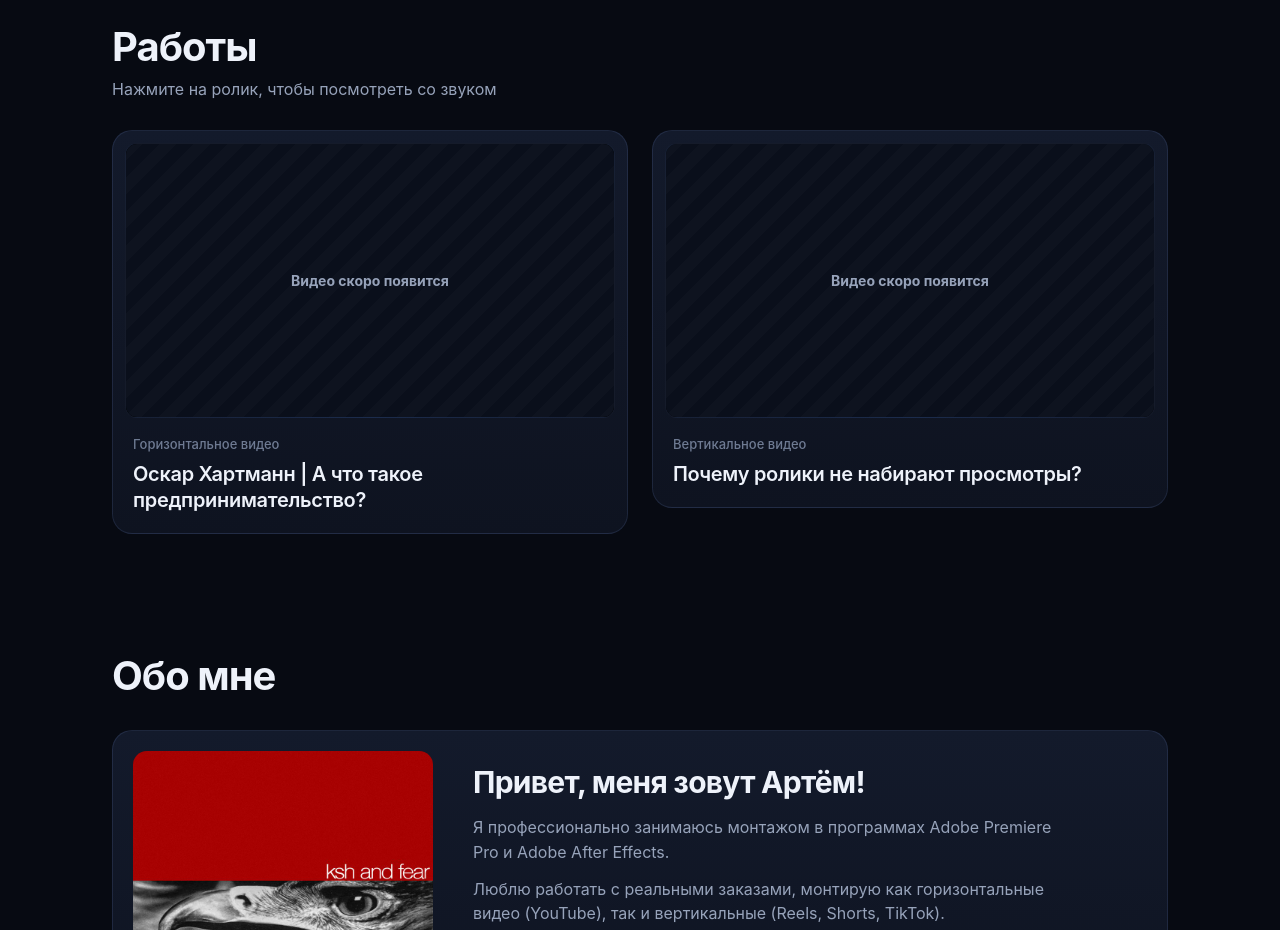
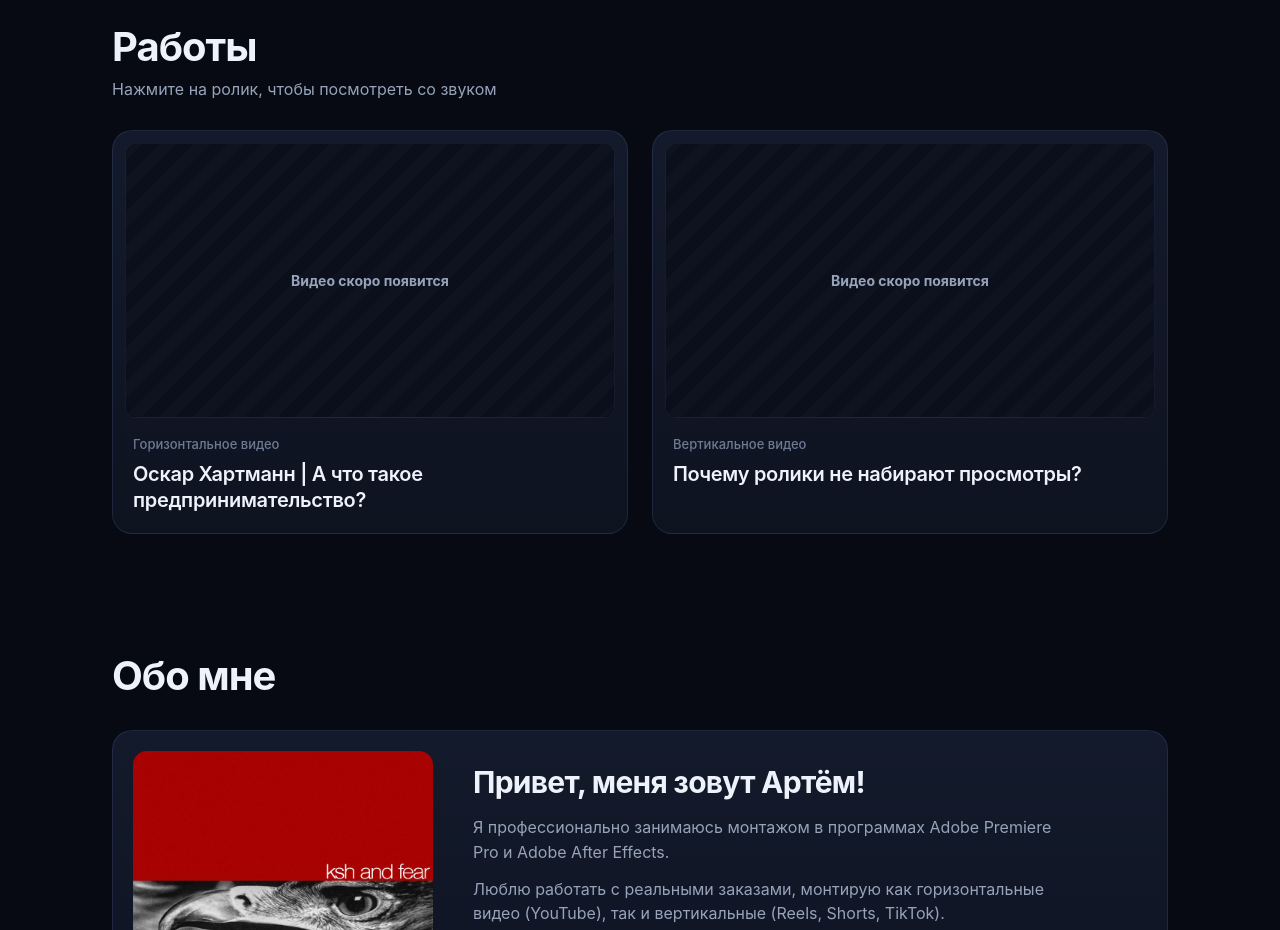
Before and after one commit to ksh-ceo/kshmotives, a plain HTML site: page index.html in a window 1280 px wide. Shown: the part 880-1810 px from the top of the page. Drawn offline with Linux system fonts and the light colour scheme; files whose address does not match are found by name.

Commit message:
Add files via upload

```diff
--- a/app.js
+++ b/app.js
@@ -38,7 +38,21 @@
         list.appendChild(li); items.push(li);
       });
       if (sr) sr.textContent = ws.join(", ");
+      fit();
     }
+    // Если самое длинное слово не влезает в строку рядом с «Делаю ролики, которые» —
+    // всегда переносим слово на отдельную строку, чтобы высота блока не менялась и страница не дёргалась
+    var pre = box.querySelector(".roll-pre");
+    function fit() {
+      if (!items.length) return;
+      box.classList.remove("stack");
+      var max = 0;
+      for (var i = 0; i < n; i++) max = Math.max(max, items[i].firstChild.getBoundingClientRect().width);
+      var gap = parseFloat(getComputedStyle(box).columnGap) || 0;
+      if (pre.getBoundingClientRect().width + gap + max + 2 > box.clientWidth) box.classList.add("stack");
+    }
+    var rt; addEventListener("resize", function () { clearTimeout(rt); rt = setTimeout(fit, 120); });
+    if (document.fonts && document.fonts.ready) document.fonts.ready.then(fit);
     function spin() {
       clearTimeout(timer);
       if (reduce) { move(2 * n, 0); return; }
--- a/styles.css
+++ b/styles.css
@@ -122,6 +122,7 @@ h2{font-size:40px;margin-bottom:12px}
 .sr{position:absolute;width:1px;height:1px;overflow:hidden;clip:rect(0 0 0 0);white-space:nowrap}
 .roll{display:flex;flex-wrap:wrap;align-items:flex-end;column-gap:.32em;row-gap:4px;font-size:24px;font-weight:600;letter-spacing:-.015em;line-height:1.35;margin:0 0 36px;color:var(--text)}
 .roll-pre{white-space:nowrap}
+.roll.stack .roll-pre{flex-basis:100%}
 .roll-win{position:relative;display:inline-block;height:1.35em;overflow:hidden;padding-bottom:0;
   -webkit-mask-image:linear-gradient(transparent 0,#000 18%,#000 82%,transparent 100%);mask-image:linear-gradient(transparent 0,#000 18%,#000 82%,transparent 100%)}
 .roll-list{display:block;will-change:transform}
@@ -175,7 +176,7 @@ h2{font-size:40px;margin-bottom:12px}
 .tl.in .tl-ph{opacity:1;transition:opacity .4s ease .5s}
 
 /* ---------- Works ---------- */
-.works{display:grid;grid-template-columns:1fr 1fr;gap:24px;align-items:start}
+.works{display:grid;grid-template-columns:1fr 1fr;gap:24px;align-items:stretch}
 .work{padding:12px}
 .thumb{position:relative;display:block;width:100%;aspect-ratio:16/9;padding:0;border:1px solid var(--line);border-radius:12px;overflow:hidden;cursor:pointer;z-index:1;
   background:radial-gradient(120% 90% at 50% 0%,rgba(47,124,255,.16),transparent 60%),#05070D;color:#fff;font:inherit}
```
